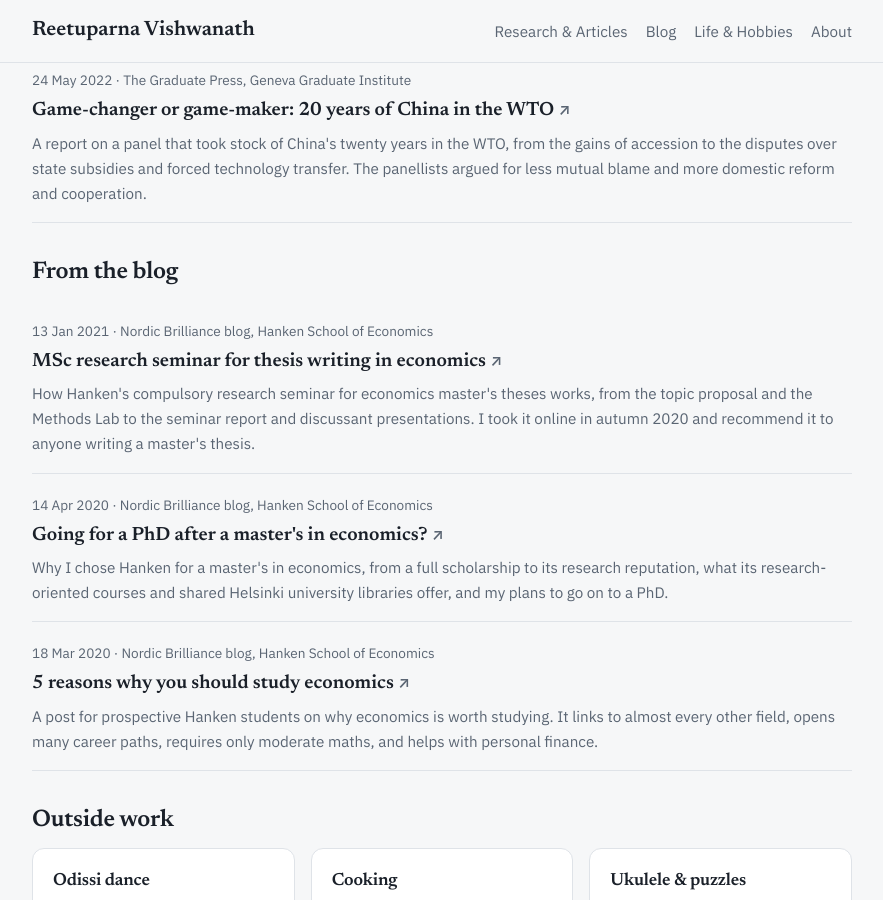
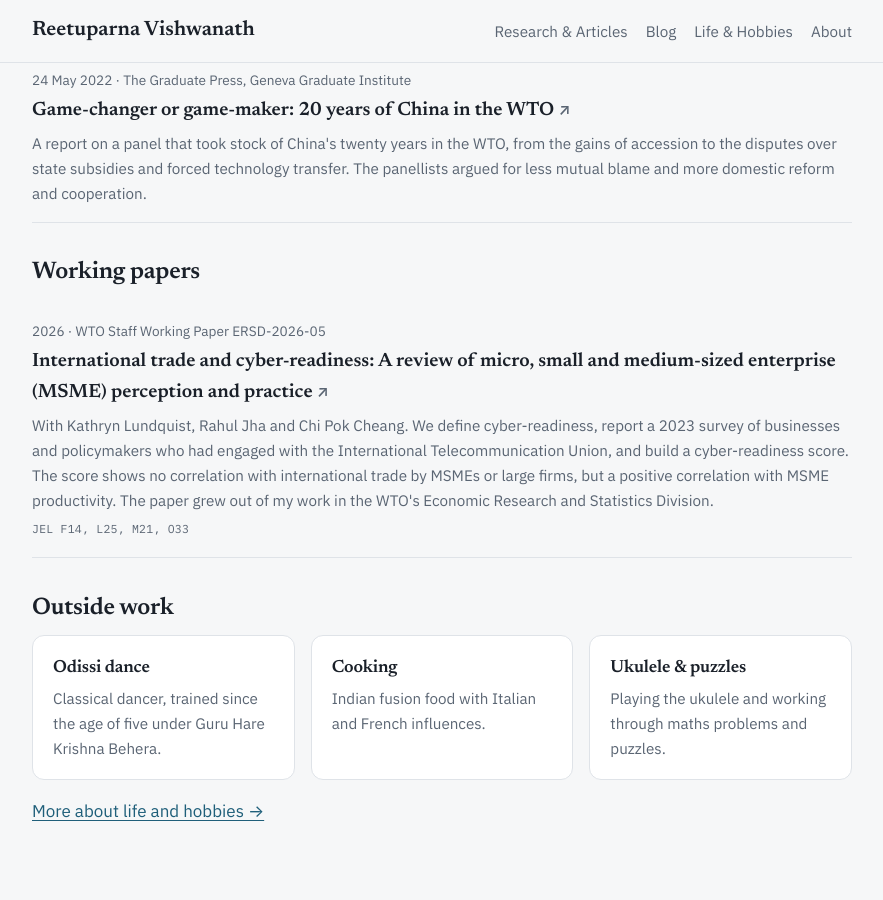
Before and after one commit to reetuparnav/Reetuparnav.github.io, a Jekyll site: the page built from index.html, in a window 1280 px wide and 900 px high, scrolled down 693 px. Shown: the whole window, without its empty margins (198-1081 px from the left). Built offline with Jekyll 4.4.1, drawn with Linux system fonts in a browser that asks for light colours.

Commit message:
Show working papers on the home page instead of the blog
Working papers now live in _data/working_papers.yml, so the home page
and the Research page list them from one place.

Co-Authored-By: Claude Opus 5.5 (1M context) <noreply@anthropic.com>
Claude-Session: https://claude.ai/code/session_01Xsa2R2ve3LfZ8MkfZayTEc

```diff
--- /dev/null
+++ b/_data/working_papers.yml
@@ -0,0 +1,8 @@
+# Working papers, newest first. Each entry appears on the home page and the Research page.
+- title: "International trade and cyber-readiness: A review of micro, small and medium-sized enterprise (MSME) perception and practice"
+  year: 2026
+  coauthors: "Kathryn Lundquist, Rahul Jha and Chi Pok Cheang"
+  series: "WTO Staff Working Paper ERSD-2026-05"
+  url: "https://www.wto.org/english/res_e/reser_e/ersd202605_e.htm"
+  summary: "We define cyber-readiness, report a 2023 survey of businesses and policymakers who had engaged with the International Telecommunication Union, and build a cyber-readiness score. The score shows no correlation with international trade by MSMEs or large firms, but a positive correlation with MSME productivity. The paper grew out of my work in the WTO's Economic Research and Statistics Division."
+  jel: "F14, L25, M21, O33"
--- a/index.html
+++ b/index.html
@@ -25,12 +25,12 @@ layout: default
 {% endfor %}
 </ul>
 
-<h2>From the blog</h2>
+<h2>Working papers</h2>
 <ul class="post-list">
-{% for post in site.categories.blog limit:3 %}
-  <li><span class="date">{{ post.date | date: "%-d %b %Y" }}{% if post.publication %} · {{ post.publication }}{% endif %}</span>
-  <a class="title" href="{% if post.external_url %}{{ post.external_url }}{% else %}{{ post.url | relative_url }}{% endif %}">{{ post.title }}{% if post.external_url %} <span class="ext">↗</span>{% endif %}</a>
-  <p>{{ post.summary }}</p></li>
+{% for paper in site.data.working_papers limit:3 %}
+  <li><span class="date">{{ paper.year }} · {{ paper.series }}</span>
+  <a class="title" href="{{ paper.url }}">{{ paper.title }} <span class="ext">↗</span></a>
+  <p>{% if paper.coauthors %}With {{ paper.coauthors }}. {% endif %}{{ paper.summary }}</p>{% if paper.jel %}<span class="jel">JEL {{ paper.jel }}</span>{% endif %}</li>
 {% endfor %}
 </ul>
 
--- a/research.html
+++ b/research.html
@@ -9,10 +9,12 @@ intro: "I study firm productivity, international trade and global value chains u
 
 <h2>Working papers</h2>
 <ol class="pubs">
-  <li><strong>International trade and cyber-readiness: A review of micro, small and medium-sized enterprise (MSME) perception and practice</strong> (2026)<br>
-    With Kathryn Lundquist, Rahul Jha and Chi Pok Cheang. <span class="venue">WTO Staff Working Paper ERSD-2026-05</span>. <a href="https://www.wto.org/english/res_e/reser_e/ersd202605_e.htm">Paper</a><br>
-    <span class="pub-note">We define cyber-readiness, report a 2023 survey of businesses and policymakers who had engaged with the International Telecommunication Union, and build a cyber-readiness score. The score shows no correlation with international trade by MSMEs or large firms, but a positive correlation with MSME productivity. The paper grew out of my work in the WTO's Economic Research and Statistics Division.</span><br>
-    <span class="jel">JEL F14, L25, M21, O33</span></li>
+{% for paper in site.data.working_papers %}
+  <li><strong>{{ paper.title }}</strong> ({{ paper.year }})<br>
+    {% if paper.coauthors %}With {{ paper.coauthors }}. {% endif %}<span class="venue">{{ paper.series }}</span>. <a href="{{ paper.url }}">Paper</a><br>
+    <span class="pub-note">{{ paper.summary }}</span>{% if paper.jel %}<br>
+    <span class="jel">JEL {{ paper.jel }}</span>{% endif %}</li>
+{% endfor %}
 </ol>
 
 <h2>Research projects</h2>
```
Also changed, not shown: README.md.
